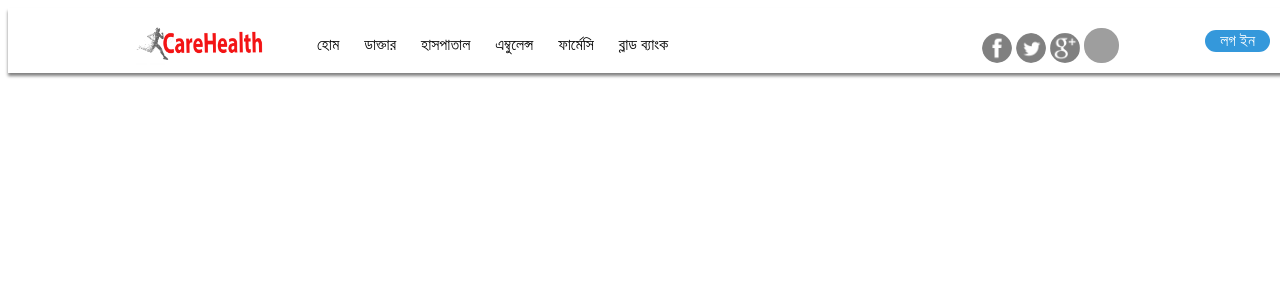
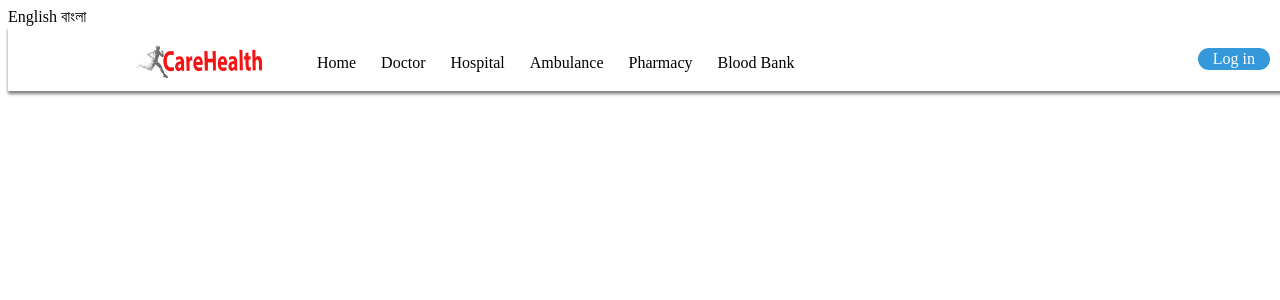
Before and after one commit to kousar2334/carehealth, a PHP site: page /view/header.php?lan=eng in a window 1280 px wide. Shown: the top 300 px of the page. Run offline with PHP 8.4, Linux system fonts and the light colour scheme; grey boxes are pictures that could not be loaded.

Commit message:
updated at 25/3/17

```diff
--- a/view/header.php
+++ b/view/header.php
@@ -3,8 +3,23 @@
 require_once '../src/User.php';
 $obj=new User();
 session_start();
+if($_SERVER['REQUEST_METHOD']=="GET"){
 
 
+
+if(isset($_GET['lan'])&& !empty($_GET['lan'])){
+$lang=$_GET['lan'];
+if ($lang=="eng"){
+    unset($_SESSION['ban']);
+    $_SESSION["eng"]="Englisg language";
+}
+elseif ($lang=="ban") {
+    unset($_SESSION['eng']);
+$_SESSION['ban']="Bangla language";
+}
+}
+
+}
 ?>
 <!DOCTYPE html>
 <!--
@@ -26,30 +41,144 @@
 
     </head>
     <body>
+        <div id="header_upprer">
+           <div id="language_option">
+               <a href="<?php echo $_SERVER['PHP_SELF']?>?lan=eng" id="english_bt">English</a>
+               <a href="<?php echo $_SERVER['PHP_SELF']?>?lan=ban" id="bangla_bt">বাংলা</a>
+        </div>
+        <div id="follow_link">
+            <img src="../images/facebook-4-64.ico" alt="f" class="follow_icon" id="facebook">
+
+            <img src="../images/twitter-4-64.ico" alt="t" class="follow_icon">
+            <img src="../images/google-plus-2-64.ico" alt="g" class="follow_icon">
+            <img src="../images/Circle-Solid-Phone-512.png" alt="c" class="follow_icon">
+        </div>
+        </div>
     <div id="header">
         <img src="../images/logo.jpg" id="logo" alt="logo">
 
 
         <div id="menu_bar">
             <ul>
+
+                 <?php
+                if(isset($_SESSION['eng'])){
+                    ?>
+                 <li id="doctor_bt"> <a href="index.php">Home</a></li>
+                <?php
+
+                }
+
+                elseif(isset($_SESSION['ban'])){
+                    ?>
                 <li id="doctor_bt"> <a href="index.php">হোম</a></li>
+                <?php
+
+                }
+             else {
+                 ?>
+                 <li id="doctor_bt"> <a href="index.php">Home</a></li>
+             <?php }
+                ?>
+                 <?php //start
+                if(isset($_SESSION['eng'])){
+                    ?>
+                 <li id="doctor_bt"> <a href="doctor.php">Doctor</a></li>
+                <?php
+
+                }//end
+
+                elseif(isset($_SESSION['ban'])){
+                    ?>
                   <li id="doctor_bt"> <a href="doctor.php">ডাক্তার</a></li>
+                <?php
+
+                }//end
+                else {
+                ?>
+                  <li id="doctor_bt"> <a href="doctor.php">Doctor</a></li>
+               <?php }
+                ?>
+                <?php
+                if(isset($_SESSION['eng'])){
+                    ?>
+                 <li><a href="hospital.php">Hospital</a></li>
+                <?php
+
+                }
+
+                elseif(isset($_SESSION['ban'])){
+                    ?>
                    <li><a href="hospital.php">হাসপাতাল</a></li>
+                <?php
+
+                }//end
+                else {
+                ?>
+                    <li><a href="hospital.php">Hospital</a></li>
+                   <?php
+                }
+                ?>
+                <?php
+                if(isset($_SESSION['eng'])){
+                    ?>
+                 <li><a href="ambulence.php">Ambulance </a></li>
+                <?php
+
+                }
+
+                elseif(isset($_SESSION['ban'])){
+                    ?>
                  <li><a href="ambulence.php">এম্বুলেন্স </a></li>
+                <?php
+
+                }//end
+                else { ?>
+                     <li><a href="ambulence.php">Ambulance </a></li>
+                <?php }
+                ?>
+                <?php
+                if(isset($_SESSION['eng'])){
+                    ?>
+                 <li><a href="pharmachy.php">Pharmacy</a></li>
+                <?php
+
+                }
+
+                elseif(isset($_SESSION['ban'])){
+                    ?>
                  <li><a href="pharmachy.php">ফার্মেসি</a></li>
+                <?php
+
+                }//end
+                else { ?>
+                   <li><a href="pharmachy.php">Pharmacy</a></li>
+              <?php }
+                ?>
+                <?php
+                if(isset($_SESSION['eng'])){
+                    ?>
+                <li><a href="blood_bank.php">Blood Bank</a></li>
+                <?php
+
+                }
+
+                elseif(isset($_SESSION['ban'])){
+                    ?>
                  <li><a href="blood_bank.php">ব্লাড ব্যাংক</a></li>
+                <?php
 
+                }//end
+                else { ?>
+                 <li><a href="blood_bank.php">Blood Bank</a></li>
+              <?php }
+                ?>
 
             </ul>
 
         </div>
-        <div id="follow_link">
-            <img src="../images/facebook-4-64.ico" alt="f" class="follow_icon" id="facebook">
 
-            <img src="../images/twitter-4-64.ico" alt="f"class="follow_icon">
-            <img src="../images/google-plus-2-64.ico" alt="f"class="follow_icon">
-            <img src="../images/Circle-Solid-Phone-512.png" alt="f"class="follow_icon"style="width:35px;height: 35px;">
-        </div>
+
         <div id="menu_icon">
         <div class="menu"></div>
         <div class="menu"></div>
@@ -71,8 +200,22 @@
             ?>
 
         <?php }
-      else {?>
+      else {
+          if(isset($_SESSION['eng'])){ ?>
+               <p id="login_bt">Log in</p>
+        <?php
+              }
+              elseif (isset ($_SESSION['ban'])) { ?>
               <p id="login_bt">লগ ইন</p>
+        <?php
+          }
+      else {
+          ?>
+               <p id="login_bt">Log in</p>
+          <?php
+      }
+          ?>
+
       <?php }
     ?>
 
@@ -82,7 +225,24 @@
     </div>
     <div id="login_box">
         <p id="close_login"style="color:white;float: right;font-size: 40px;margin-top: 0px;margin-right: 5px;cursor: pointer">&times;</p>
+       <?php
+       if(isset($_SESSION['eng'])){
+           ?>
+         <h1 style="margin-left:100px;color: white">Log in</h1>
+        <?php
+       }
+       elseif (isset ($_SESSION['ban'])) {?>
          <h1 style="margin-left:100px;color: white">লগ ইন</h1>
+           <?php
+      }
+       else {
+      ?>
+         <h1 style="margin-left:100px;color: white">Log in</h1>
+         <?php
+      }
+       ?>
+
+
         <form action="../controll/user/sign_in.php" method="POST">
             <p style="color:white;margin-left: 10%;">    <?php
                 if(isset($_SESSION['empty_email_error'])&& !empty($_SESSION['empty_email_error'])){
@@ -104,10 +264,39 @@
                 ?></p>
             <input type="text" name="email" placeholder="User name or Email" id="email">
             <input type="password" name="password" placeholder="password" id="password">
-        <input type="submit" name="login" value="লগ ইন" id="login_sbt">
+        <input type="submit" name="login" value="<?php
+        if(isset($_SESSION['eng'])){
+            echo "Log in";
+        }elseif ($_SESSION['ban']) {
+                   echo"লগ ইন";
+               }
+            else {
+                echo "Log in";
+            }
+
+        ?>" id="login_sbt">
         </form><br><br>
-        <p style="color:white;margin-left: 130px">OR</p>
-        <a href="create_ac.php" id="c_ac_bt">Create Account</a>
+        <p style="color:white;margin-left: 130px"><?php
+        if(isset($_SESSION['eng'])){
+            echo"Or";
+        }elseif (isset ($_SESSION['ban'])) {
+                echo"অথবা";
+            }
+      else {
+          echo"Or";
+      }
+        ?></p>
+        <a href="create_ac.php" id="c_ac_bt"><?php
+        if(isset($_SESSION['eng'])){
+            echo"Create Account";
+        }elseif ($_SESSION['ban']) {
+                echo"রেজিস্ট্রেশন";
+            }
+ else {
+     echo "Create Account";
+ }
+        ?>
+            </a>
     </div>
        <div id="user_box">
            <?php
```
Lines whose indentation alone changed are shown as unchanged.
